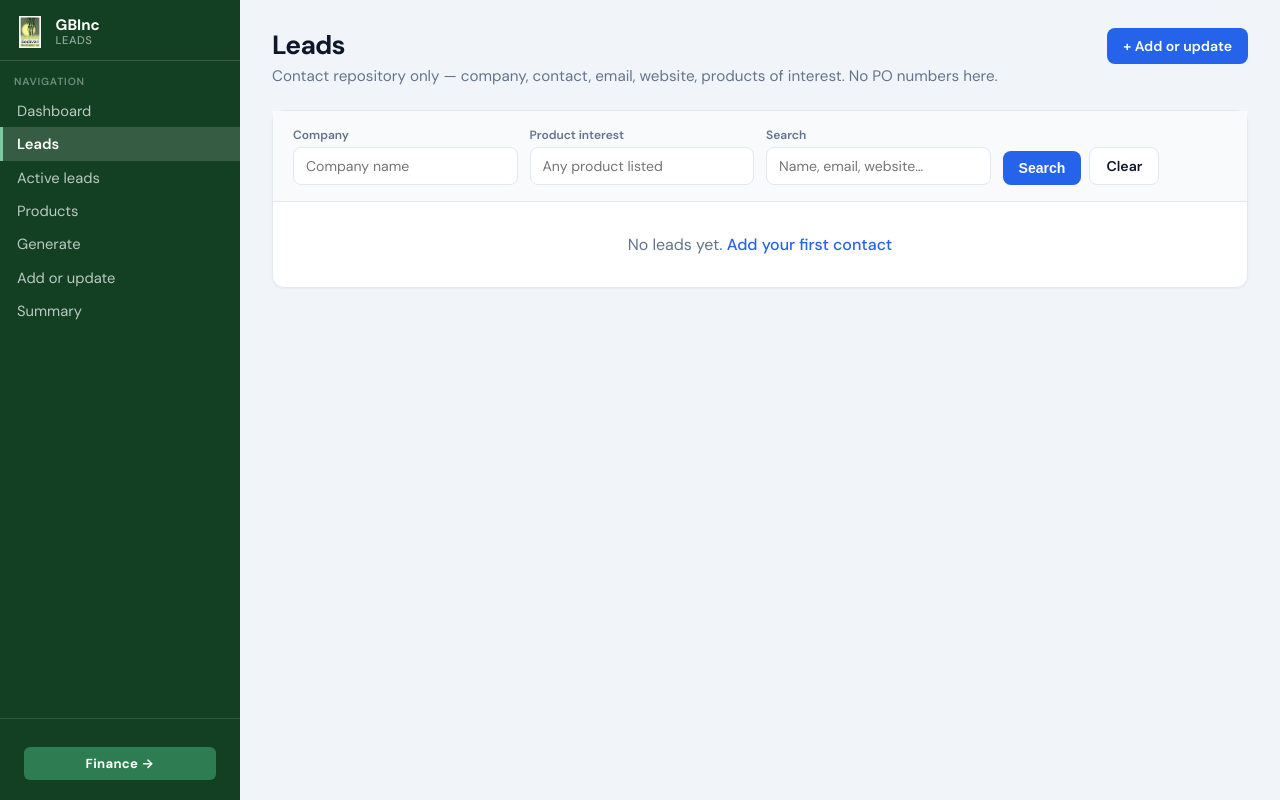
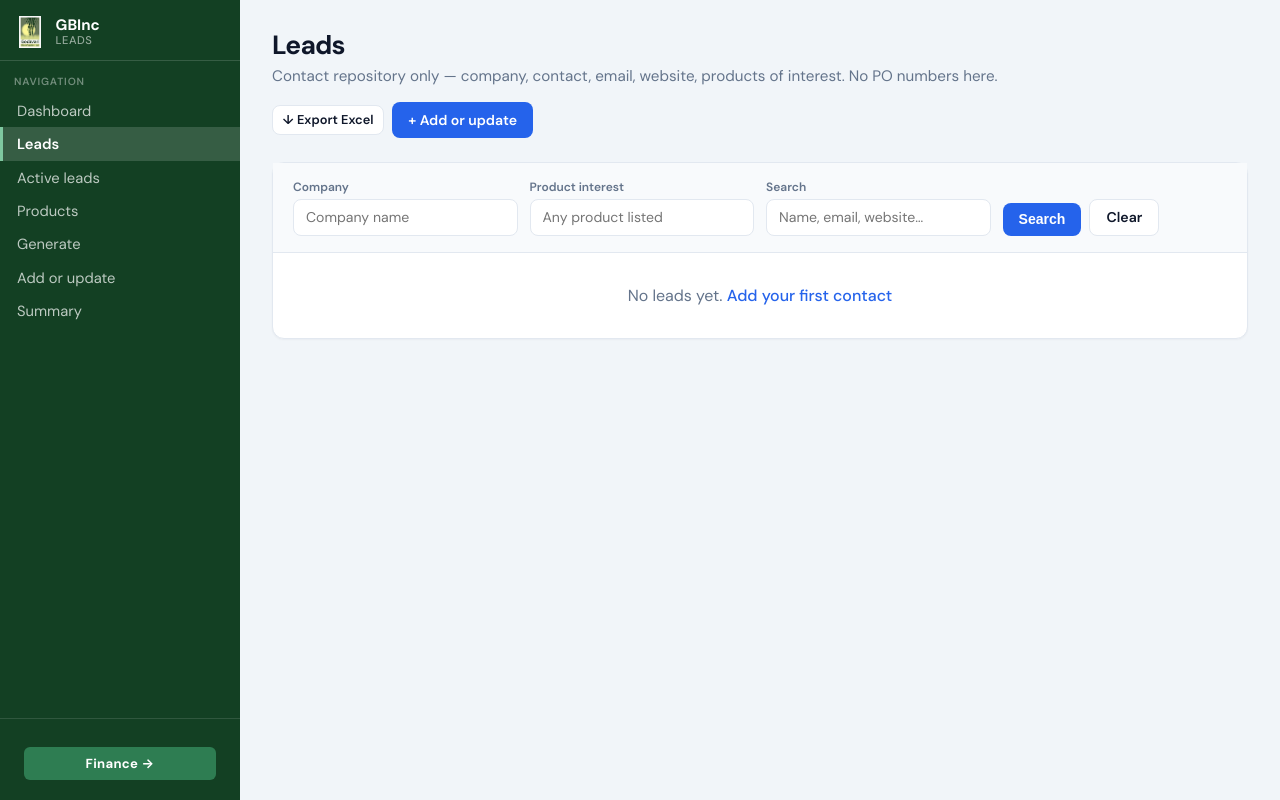
Before and after one commit to padmaja-artsee/godavari, a FastAPI app: page /leads in a window 1280 px wide. Run offline with FastAPI, Linux system fonts and the light colour scheme; data that the repository does not hold is empty.

Commit message:
Leads: add Excel export to Leads list and Active Deals list
- GET /leads/export.xlsx — full leads/contacts list
- GET /deals/export.xlsx — active deals with filters (status/period/company/product)
- Export buttons added to Leads page header and Deals toolbar
- Uses existing _download_response helper (web download + desktop ~/Downloads)

Co-authored-by: Cursor <cursoragent@cursor.com>

```diff
--- a/app/main.py
+++ b/app/main.py
@@ -1243,6 +1243,46 @@ async def shipping_export_xlsx(
     )
 
 
+@app.get("/leads/export.xlsx")
+async def leads_export_xlsx(
+    q: str = Query(""),
+    company: str = Query(""),
+):
+    customers = list_customers()
+    if q:
+        q_lower = q.lower()
+        customers = [c for c in customers if q_lower in (c.get("company","") or "").lower()
+                     or q_lower in (c.get("contact_name","") or "").lower()]
+    if company:
+        customers = [c for c in customers if c.get("company","") == company]
+    COLS = ["company","contact_name","email","phone","country","city","product_interest","created_at"]
+    fname = export_filename("gbinc-leads", "", "xlsx")
+    return _download_response(
+        to_xlsx_bytes([("Leads", customers, COLS)]),
+        fname,
+        "application/vnd.openxmlformats-officedocument.spreadsheetml.sheet",
+    )
+
+
+@app.get("/deals/export.xlsx")
+async def deals_export_xlsx(
+    status: str = Query("open"),
+    period: str = Query("all"),
+    company: str = Query(""),
+    product: str = Query(""),
+    q: str = Query(""),
+):
+    rows = list_active_leads(status, period, company, product, "", q)
+    COLS = ["date","company","contact_name","product","quantity","unit","deal_value",
+            "currency","status","expected_close","notes"]
+    fname = export_filename("gbinc-active-leads", status, "xlsx")
+    return _download_response(
+        to_xlsx_bytes([("Active Leads", rows, COLS)]),
+        fname,
+        "application/vnd.openxmlformats-officedocument.spreadsheetml.sheet",
+    )
+
+
 @app.get("/summary", response_class=HTMLResponse)
 async def summary(
     request: Request,
--- a/templates/deals.html
+++ b/templates/deals.html
@@ -47,6 +47,8 @@
       <input name="q" value="{{ q }}" placeholder="Search" />
       <button type="submit" class="btn btn-primary">Apply</button>
       <a href="/deals?status=all&period=month&view={{ view }}" class="btn btn-ghost">Clear</a>
+      <a href="/deals/export.xlsx?status={{ status }}&period={{ period }}&company={{ company }}&product={{ product }}&q={{ q }}"
+         class="btn btn-ghost">↓ Export Excel</a>
     </div>
   </form>
 
--- a/templates/leads.html
+++ b/templates/leads.html
@@ -6,7 +6,10 @@
     <h1>Leads</h1>
     <p class="subtitle">Contact repository only — company, contact, email, website, products of interest. No PO numbers here.</p>
   </div>
-  <a href="/add?tab=log" class="btn btn-primary">+ Add or update</a>
+  <div style="display:flex;gap:.5rem;align-items:center">
+    <a href="/leads/export.xlsx" class="btn btn-ghost btn-sm">↓ Export Excel</a>
+    <a href="/add?tab=log" class="btn btn-primary">+ Add or update</a>
+  </div>
 </div>
 
 <div class="card">
```
